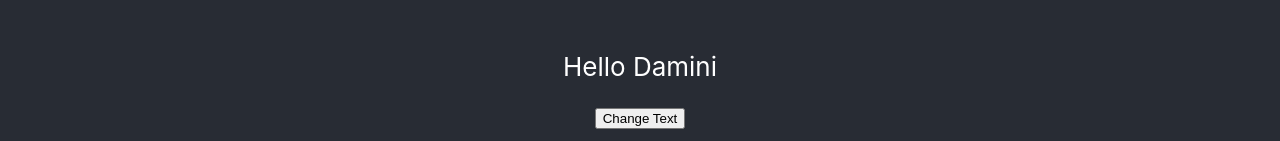
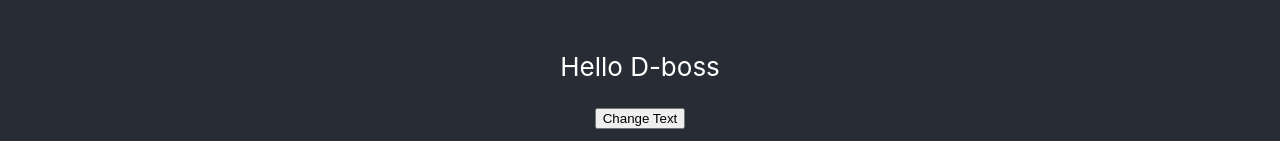
Before and after one commit to dvru/react-Dev, a React (Create React App) app in the folder plants-made-easy/: page / in a window 1280 px wide. Shown: the part 483-624 px from the top of the page. Built offline with nearby package versions, Linux system fonts and the light colour scheme.

Commit message:
changes made to app

```diff
--- a/plants-made-easy/src/App.js
+++ b/plants-made-easy/src/App.js
@@ -4,7 +4,13 @@ import './App.css';
 
 class App extends Component {
 
+  constructor() {
+    super();
 
+    this.state = {
+      string: 'Hello D-boss'
+    };
+  }
 
 
   render(){
@@ -12,8 +18,8 @@ class App extends Component {
       <div className="App">
         <header className="App-header">
           <img src={logo} className="App-logo" alt="logo" />
-          <p>Hello Damini</p>
-          <button>Change Text</button>
+          <p>{this.state.string}</p>
+          <button onClick={() => this.setState({ string: 'Hello D-money'})}>Change Text</button>
         </header>
       </div>
     )
```
